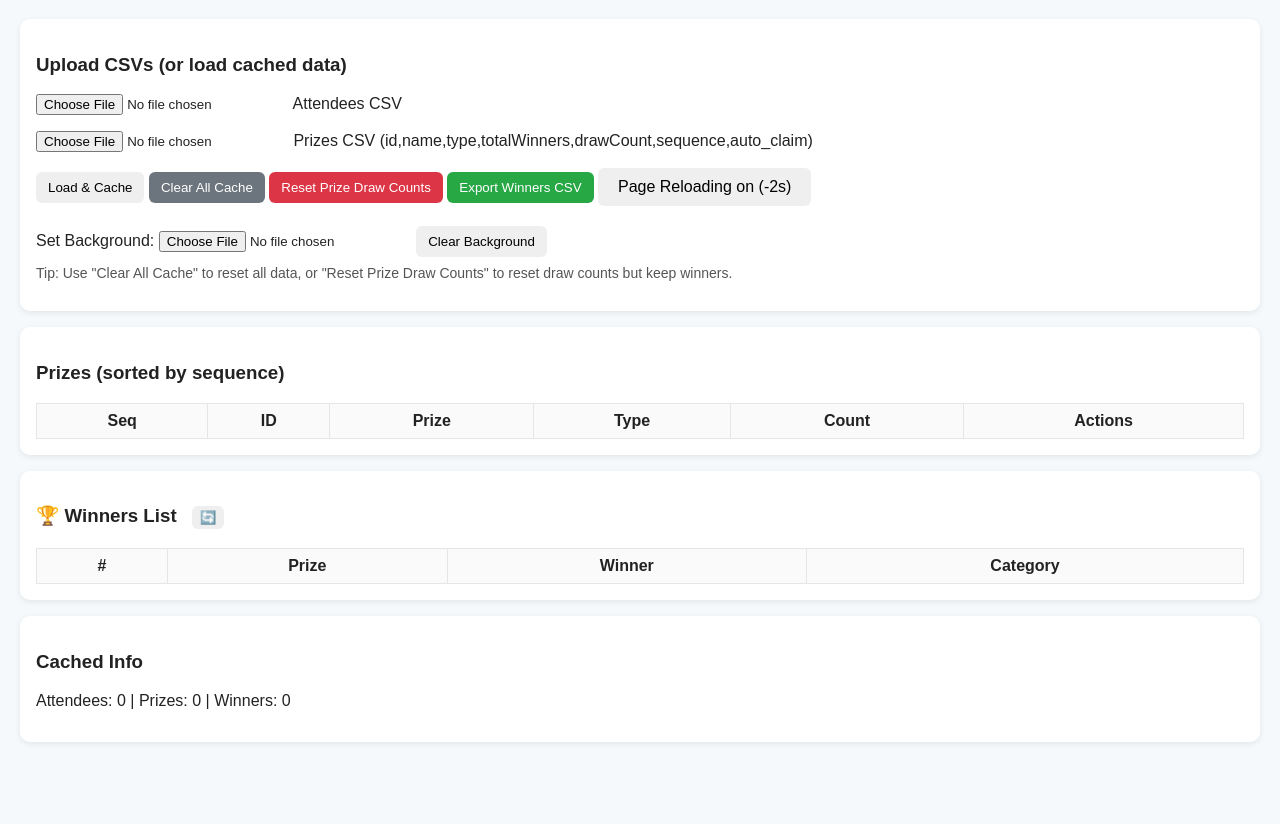
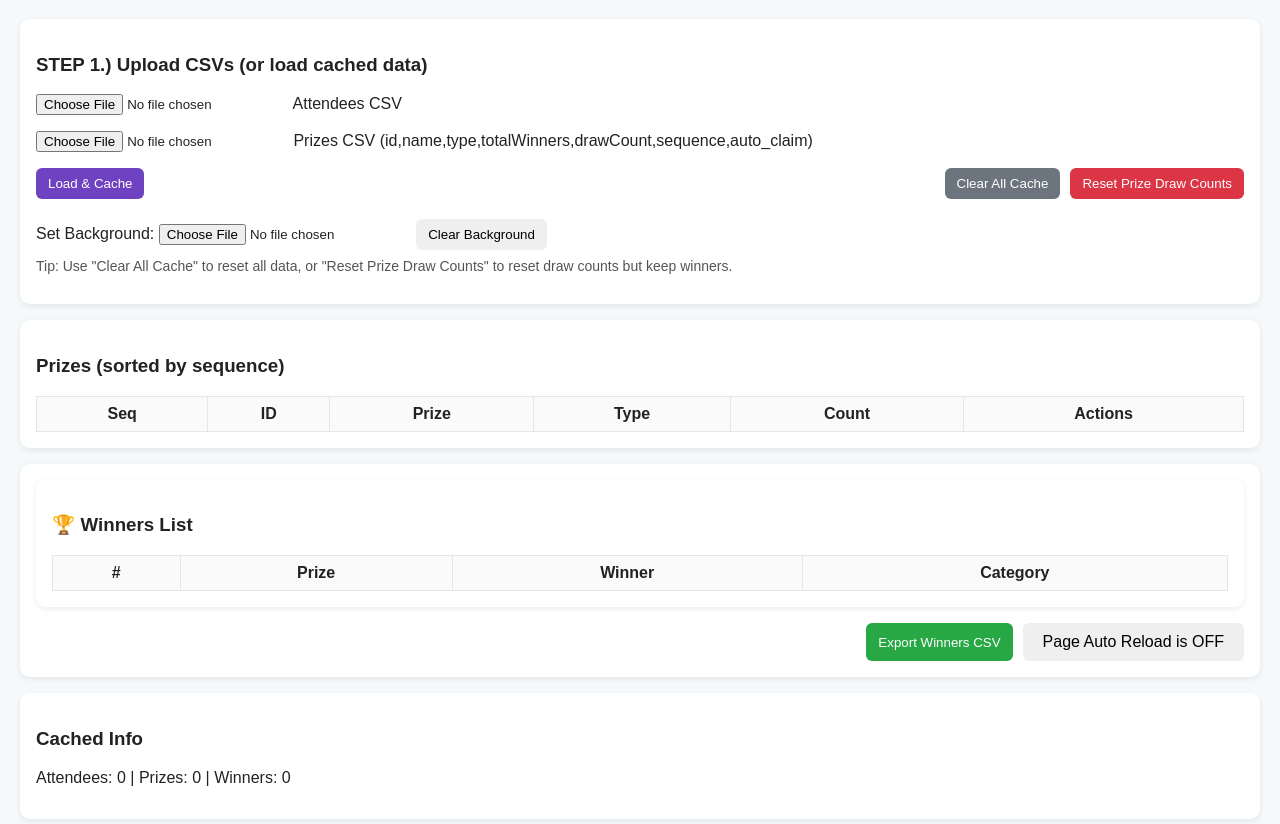
Before and after one commit to jaloLagunoy2/xmas_party_raffle_offline, a plain HTML site: page index.html in a window 1280 px wide. Shown: the part 62-886 px from the top of the page. Before the commit the page ends 824 px from the top, so only its background shows below. Drawn offline with Linux system fonts and the light colour scheme.

Commit message:
hotfix(ui): config ui and buttons

```diff
--- a/index.html
+++ b/index.html
@@ -24,27 +24,46 @@ button { padding:8px 12px; border-radius:6px; border:none; cursor:pointer; }
 </head>
 <body>
 <h1>🎄 Christmas Raffle (v6 - Fixed)</h1>
+<div class="section">
+  <h3 style="display: flex; justify-content: space-between; align-items: center; cursor: pointer;">
+    STEP 1.) Upload CSVs (or load cached data)
+  </h3>
 
-<div class="section">
-  <h3>Upload CSVs (or load cached data)</h3>
+  <div id="step1Content" style="margin-top: 10px;">
     <p><input type="file" id="attFile" accept=".csv"> Attendees CSV</p>
-  <p><input type="file" id="prizeFile" accept=".csv"> Prizes CSV (id,name,type,totalWinners,drawCount,sequence,auto_claim)</p>
-  <p>
-    <button id="loadBtn">Load & Cache</button>
+    <p><input type="file" id="prizeFile" accept=".csv">
+      Prizes CSV (id,name,type,totalWinners,drawCount,sequence,auto_claim)
+    </p>
+
+    <div style="display: flex; justify-content: space-between; align-items: center; gap: 20px;">
+      <!-- Left side: Reset group -->
+      <div style="display: flex; gap: 10px;">
+        <button id="loadBtn" class="btn-batch">Load & Cache</button>
+      </div>
+
+      <!-- Right side: Export and reload -->
+      <div style="display: flex; gap: 10px;">
         <button id="clearCacheBtn" class="btn-clear">Clear All Cache</button>
         <button id="resetDrawsBtn" class="btn-reset">Reset Prize Draw Counts</button>
-    <button id="exportWinnersBtn" class="btn-export">Export Winners CSV</button>
-    <button id="timerToggle" style="padding:10px 20px;font-size:16px;">Page Reloading on (3s)</button>
+      </div>
+    </div>
 
-
-  </p>
     <div style="margin-top: 20px;">
       <label for="bgInput">Set Background:</label>
       <input type="file" id="bgInput" accept="image/png">
       <button id="clearBgBtn">Clear Background</button>
     </div>
-  <p class="info">Tip: Use "Clear All Cache" to reset all data, or "Reset Prize Draw Counts" to reset draw counts but keep winners.</p>
+
+    <p class="info">
+      Tip: Use "Clear All Cache" to reset all data, or "Reset Prize Draw Counts" to reset draw counts but keep winners.
+    </p>
   </div>
+</div>
+
+
+
+
+
 
 <div class="section">
   <h3>Prizes (sorted by sequence)</h3>
@@ -55,9 +74,16 @@ button { padding:8px 12px; border-radius:6px; border:none; cursor:pointer; }
 </div>
 
 
+
+
+
+
+
+<div class="section">
+
   <div class="section">
     <h3>🏆 Winners List
-    <button id="refreshWinners" title="Refresh winners list" style="margin-left:10px;padding:4px 8px;cursor:pointer;">🔄</button>
+      <button id="refreshWinners" hidden title="Refresh winners list" style="margin-left:10px;padding:4px 8px;cursor:pointer;">🔄</button>
     </h3>
     <table id="winnersTable">
       <thead>
@@ -72,6 +98,26 @@ button { padding:8px 12px; border-radius:6px; border:none; cursor:pointer; }
     </table>
   </div>
 
+  <div style="display: flex; justify-content: space-between; align-items: center; gap: 20px;">
+    <!-- Left side: Reset group -->
+    <div style="display: flex; gap: 10px;">
+      <!-- <button id="loadBtn">Load & Cache</button>
+      <button id="clearCacheBtn" class="btn-clear">Clear All Cache</button>
+      <button id="resetDrawsBtn" class="btn-reset">Reset Prize Draw Counts</button> -->
+    </div>
+
+    <!-- Right side: Export and reload -->
+    <div style="display: flex; gap: 10px;">
+      <button id="exportWinnersBtn" class="btn-export">Export Winners CSV</button>
+      <button id="timerToggle" style="padding:10px 20px;font-size:16px;">
+        Page Reloading on (3s)
+      </button>
+    </div>
+  </div>
+
+</div>
+
+
 
 
 <div class="section">
@@ -83,15 +129,30 @@ button { padding:8px 12px; border-radius:6px; border:none; cursor:pointer; }
 
 
 <script>
+
+
+
   //+timer
   let timerSeconds = 3;       // reload interval
   let counter = timerSeconds; // current countdown
   let timerInterval = null;   // interval ID
   let timerRunning = true;    // state
 
+  // Data (load from localStorage)
+  let attendees = JSON.parse(localStorage.getItem('attendeesData') || '[]');
+  let prizes = JSON.parse(localStorage.getItem('prizesData') || '[]');
+  let winners = JSON.parse(localStorage.getItem('winnersData') || '[]');
+
+
+
   const btn = document.getElementById('timerToggle');
 
   function startTimer() {
+    console.log(prizes);
+    if(prizes  == null || prizes.length == 0) {
+      stopTimer();
+      return;
+    }
     stopTimer(); // ensure no double interval
     counter = timerSeconds;
     btn.textContent = `Page Reloading on  (${counter}s)`;
@@ -174,10 +235,6 @@ function download(filename, text){
   a.download=filename; a.click();
 }
 
-// Data (load from localStorage)
-let attendees = JSON.parse(localStorage.getItem('attendeesData') || '[]');
-let prizes = JSON.parse(localStorage.getItem('prizesData') || '[]');
-let winners = JSON.parse(localStorage.getItem('winnersData') || '[]');
 
 function updateCounts(){
   document.getElementById('attCount').textContent = attendees.length;
@@ -223,13 +280,12 @@ function renderPrizes(){
       <td>${(p.drawCount || 0)}/${p.totalWinners}</td>
       <td>
 
-        ${singleDisabled ? "<span> ** Auto Claim **  </span>" : ''}
 
-        ${disabled ? "<span style='color:red'> ** Finish previous prizes first **  </span>" : ''}
+        ${disabled ? "<span style='color:red'> ** Finish perevious prizes first **  </span>" : ''}
 
         <div ${disabled ? 'hidden': ''} >
           <button class="btn-single"
-            ${singleDisabled ? 'hidden title="Auto-claim prizes use Batch Draw only"' : ''}
+            title="Auto-claim prizes use Batch Draw only"}
             onclick="openDraw('${p.id}','single')">Single Draw</button>
 
           <button class="btn-batch"
@@ -286,7 +342,7 @@ document.getElementById('loadBtn').addEventListener('click', async ()=>{
 
 // Reset draws (drawCount) only
 document.getElementById('resetDrawsBtn').addEventListener('click', ()=>{
-  if(!confirm('Reset draw counts for all prizes? This will NOT remove winners or attendees.')) return;
+  if(!confirm('Reset draw counts for all prizes and winners?.')) return;
   prizes.forEach(p=>p.drawCount=0);
   localStorage.setItem('prizesData', JSON.stringify(prizes));
   renderPrizes();
```
Also changed, not shown: draw.html (+1 -0 lines). Lines whose indentation alone changed are shown as unchanged.
